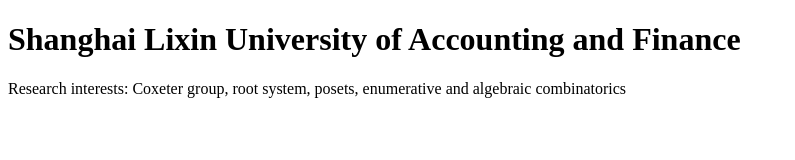
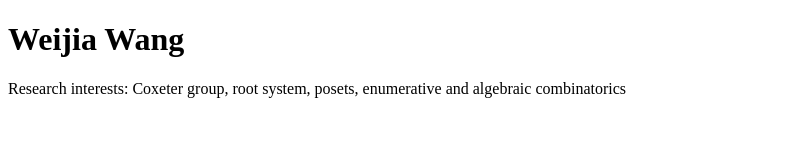
Before and after one commit to wwangnd/weijiawang.github.io, a plain HTML site: page index.html in a window 1280 px wide. Shown: the whole page, without its empty margins (0-795 px from the left). Drawn offline with Linux system fonts and the light colour scheme.

Commit message:
Update index.html

```diff
--- a/index.html
+++ b/index.html
@@ -5,7 +5,7 @@
     <title>Weijia Wang</title>
   </head>
   <body>
-    <h1> Shanghai Lixin University of Accounting and Finance</h1>
+    <h1> Weijia Wang</h1>
     <p>Research interests: Coxeter group, root system, posets, enumerative and algebraic combinatorics</p>
   </body>
 </html>
```
